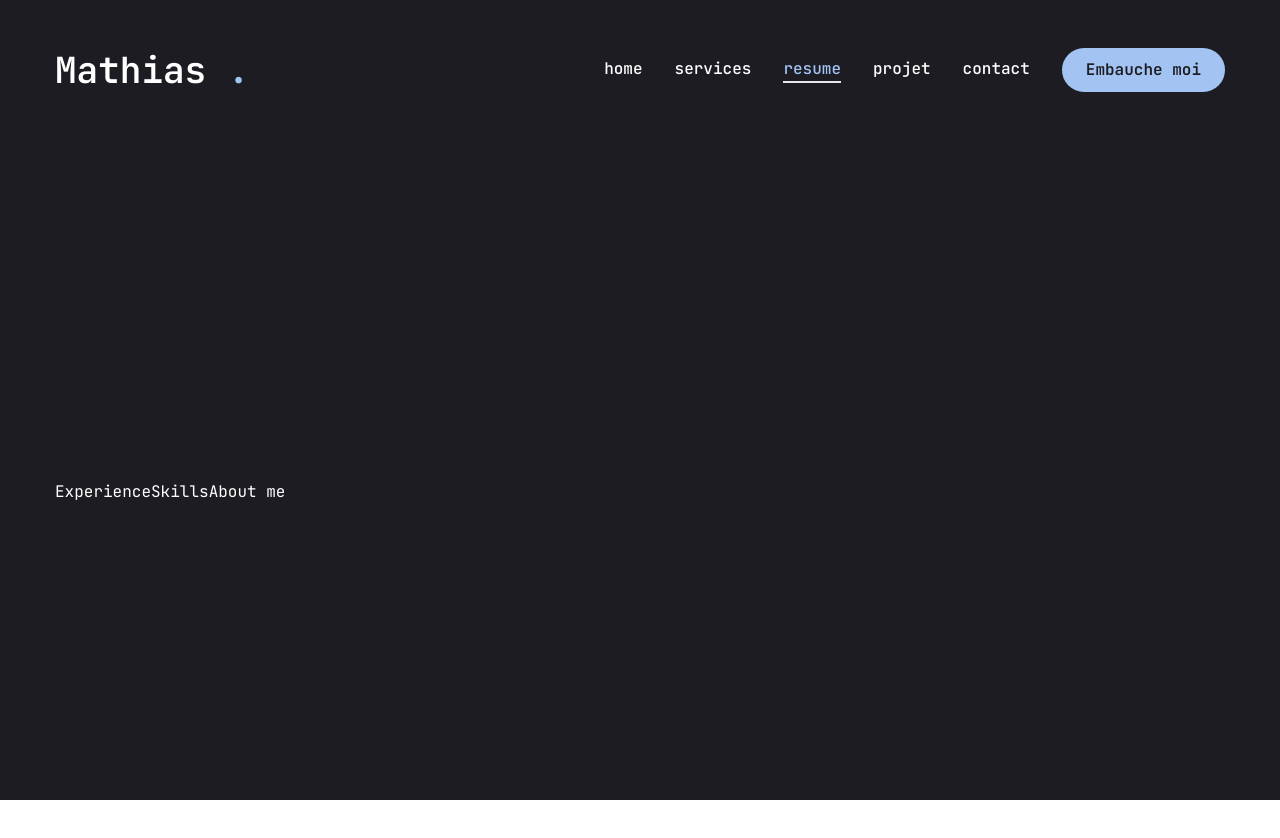
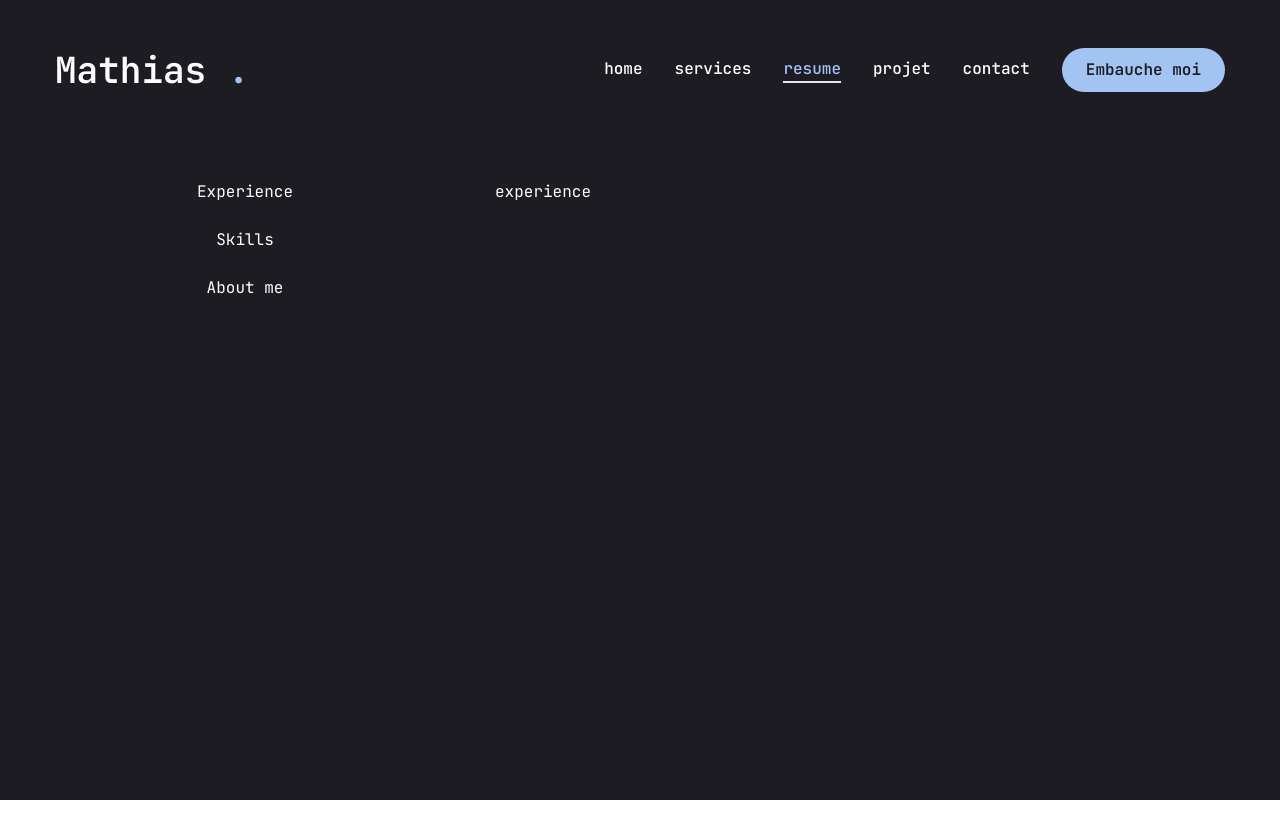
Before and after one commit to Mathias92-cmd/portfolio, a Next.js app: page /resume in a window 1280 px wide. Shown: the top 838 px of the page. After the commit the page ends 800 px from the top, so only its background shows below. Built offline with nearby package versions, Linux system fonts and the light colour scheme.

Commit message:
Ajout tabs.jsx

```diff
--- a/app/resume/page.jsx
+++ b/app/resume/page.jsx
@@ -1,7 +1,7 @@
 "use client";
 
 import { motion } from "framer-motion";
-import { Tabs, TabsList, TabsTrigger } from "@radix-ui/react-tabs";
+import {Tabs, TabsContent, TabsList, TabsTrigger} from "@radix-ui/react-tabs";
 import { FaHtml5, FaCss3, FaJs, FaReact, FaFigma, FaNodeJs, FaPython, FaPhp } from 'react-icons/fa';
 import { SiTailwindcss, SiNextdotjs } from "react-icons/si";
 
@@ -106,19 +106,25 @@ const Resume = () => {
             animate={{
                 opacity: 1,
                 transition: {
-                    delay: 2.4, duration: 0.4, ease: "easeIn"
-                },
+                    delay: 2.4, duration: 0.4, ease: "easeIn"},
             }}
-            className="min-h-[88vh] flex items-center justify-center py-12 xl:py-8"
+            className="min-h-[80vh] flex items-center justify-center py-12 xl:py-8"
         >
             <div className="container mx-auto">
-                <Tabs defaultValue="experience"
-                     className="flex flex-col xl:flex-row gap-[60px]">
-                    <TabsList>
+                <Tabs
+                    defaultValue="experience"
+                    className="flex flex-col xl:flex-row gap-[60px]"
+                >
+                    <TabsList className="flex flex-col w-full max-w-[380px] mx-auto xl:mx-0 gap-6">
                         <TabsTrigger value="experience">Experience</TabsTrigger>
                         <TabsTrigger value="skills">Skills</TabsTrigger>
                         <TabsTrigger value="aboutme">About me</TabsTrigger>
                     </TabsList>
+                    <div className="min-h-[70vh] w-full">
+                        <TabsContent value="experience" className="w-full">
+                            experience
+                        </TabsContent>
+                    </div>
                 </Tabs>
             </div>
         </motion.div>
--- /dev/null
+++ b/components/ui/tabs.jsx
@@ -0,0 +1,43 @@
+"use client"
+
+import * as React from "react"
+import * as TabsPrimitive from "@radix-ui/react-tabs"
+
+import { cn } from "@/lib/utils"
+
+const Tabs = TabsPrimitive.Root
+
+const TabsList = React.forwardRef(({ className, ...props }, ref) => (
+  <TabsPrimitive.List
+    ref={ref}
+    className={cn(
+      "inline-flex h-10 items-center justify-center rounded-md bg-slate-100 p-1 text-slate-500 dark:bg-slate-800 dark:text-slate-400",
+      className
+    )}
+    {...props} />
+))
+TabsList.displayName = TabsPrimitive.List.displayName
+
+const TabsTrigger = React.forwardRef(({ className, ...props }, ref) => (
+  <TabsPrimitive.Trigger
+    ref={ref}
+    className={cn(
+      "inline-flex items-center w-full bg-[#27272c] justify-center whitespace-nowrap text-white rounded-lg p-3 text-balance font-medium ring-offset-white transition-all disabled:pointer-events-none disabled:opacity-50 data-[state=active]:bg-accent data-[state=active]:text-primary data-[state=active]:font-bold data-[state=active]:shadow-sm",
+      className
+    )}
+    {...props} />
+))
+TabsTrigger.displayName = TabsPrimitive.Trigger.displayName
+
+const TabsContent = React.forwardRef(({ className, ...props }, ref) => (
+  <TabsPrimitive.Content
+    ref={ref}
+    className={cn(
+      "mt-2 ring-offset-white focus-visible:outline-none focus-visible:ring-2 focus-visible:ring-slate-950 focus-visible:ring-offset-2 dark:ring-offset-slate-950 dark:focus-visible:ring-slate-300",
+      className
+    )}
+    {...props} />
+))
+TabsContent.displayName = TabsPrimitive.Content.displayName
+
+export { Tabs, TabsList, TabsTrigger, TabsContent }
--- a/package.json
+++ b/package.json
@@ -24,6 +24,7 @@
     "react-countup": "^6.5.3",
     "react-dom": "^18",
     "react-icons": "^5.3.0",
+    "shadcn-ui": "^0.9.2",
     "tailwind-merge": "^2.5.2",
     "tailwindcss-animate": "^1.0.7"
   },
```
Also changed, not shown: 1 other file (tests, documents, lock files or other folders).
